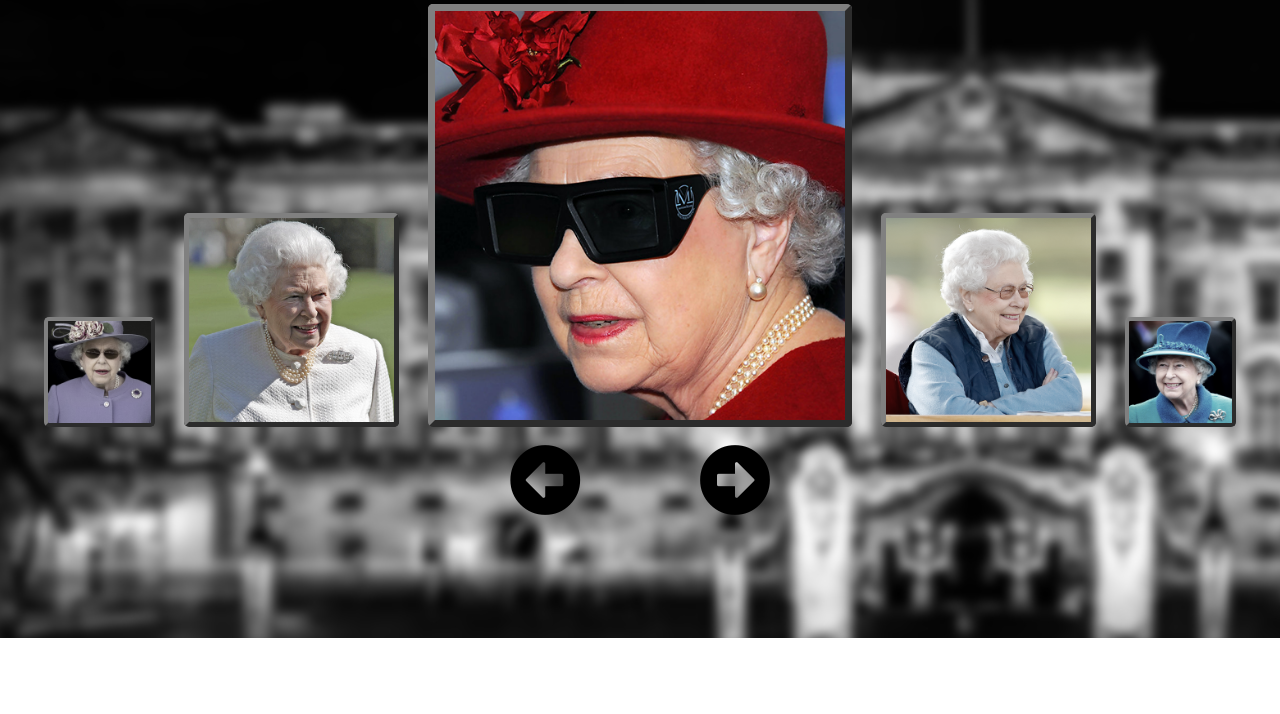
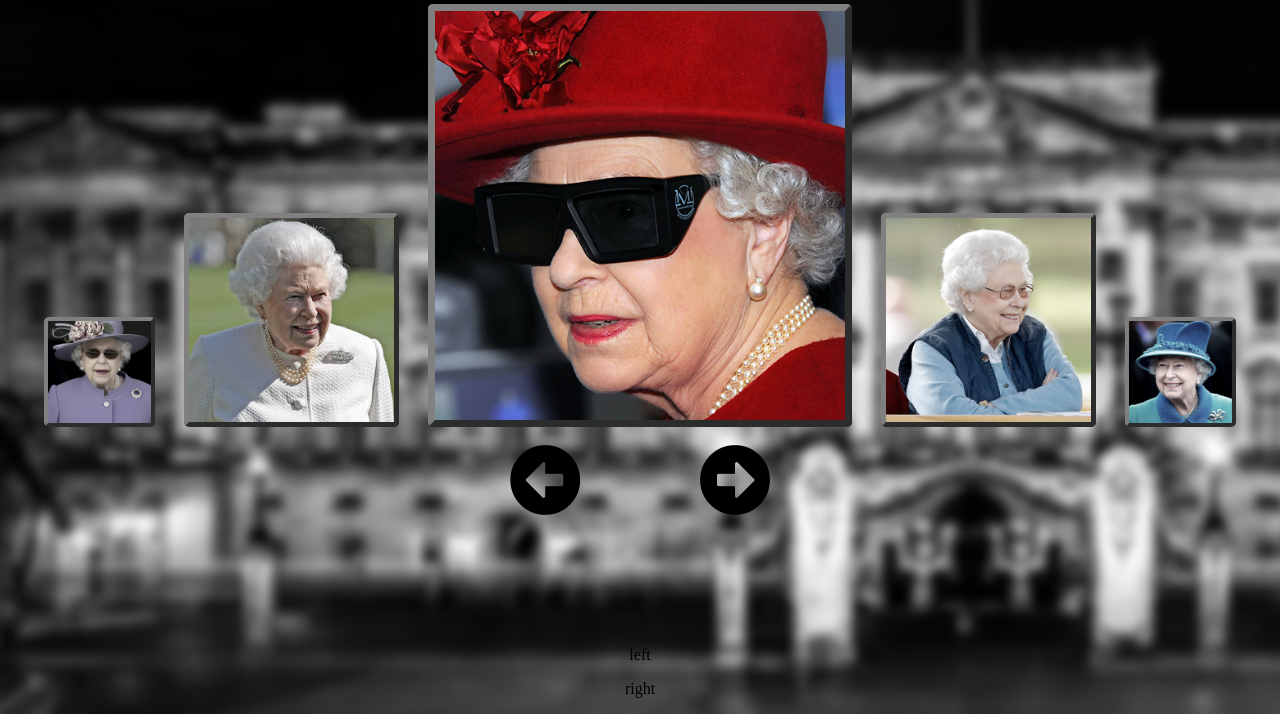
Before and after one commit to Joonnnaas/Slideshow, a plain HTML site: page index.html in a window 1280 px wide. Shown: the part 191-905 px from the top of the page. Before the commit the page ends 829 px from the top, so only its background shows below. Drawn offline with Linux system fonts and the light colour scheme.

Commit message:
finisehd the Slideshow

```diff
--- a/index.html
+++ b/index.html
@@ -25,6 +25,8 @@
     <div class="buttons">
       <i class='fas fa-arrow-alt-circle-left' style='margin: 1% 0 9% 0; font-size:72px' onclick="goLeft()"></i>
       <i class='fas fa-arrow-alt-circle-right' style='margin: 1% 0 0 9%; font-size:72px' onclick="goRight()"></i>
+      <p onclick="goLeft()">left</p>
+      <p onclick="goRight()">right</p>
     </div>
     <script src="script/script.js" charset="utf-8"></script>
   </body>
--- a/script/script.js
+++ b/script/script.js
@@ -1,14 +1,21 @@
 function goLeft() {
-  const q0 = document.getElementById('Queen1');
-  const q1 = document.getElementById('Queen2');
-  const q2 = document.getElementById('Queen3');
-  const q3 = document.getElementById('Queen4');
-  const q4 = document.getElementById('Queen5');
+  var rack = document.images[4].src;
+
+  document.images[4].src = document.images[3].src;
+  document.images[3].src = document.images[2].src;
+  document.images[2].src = document.images[1].src;
+  document.images[1].src = document.images[0].src;
+  document.images[0].src = rack;
 }
+
 function goRight() {
-  const q0 = document.getElementById('Queen1');
-  const q1 = document.getElementById('Queen2');
-  const q2 = document.getElementById('Queen3');
-  const q3 = document.getElementById('Queen4');
-  const q4 = document.getElementById('Queen5');
+  var rack = document.images[0].src;
+
+  document.images[0].src = document.images[1].src;
+  document.images[1].src = document.images[2].src;
+  document.images[2].src = document.images[3].src;
+  document.images[3].src = document.images[4].src;
+  document.images[4].src = rack;
+
+
 }
```
